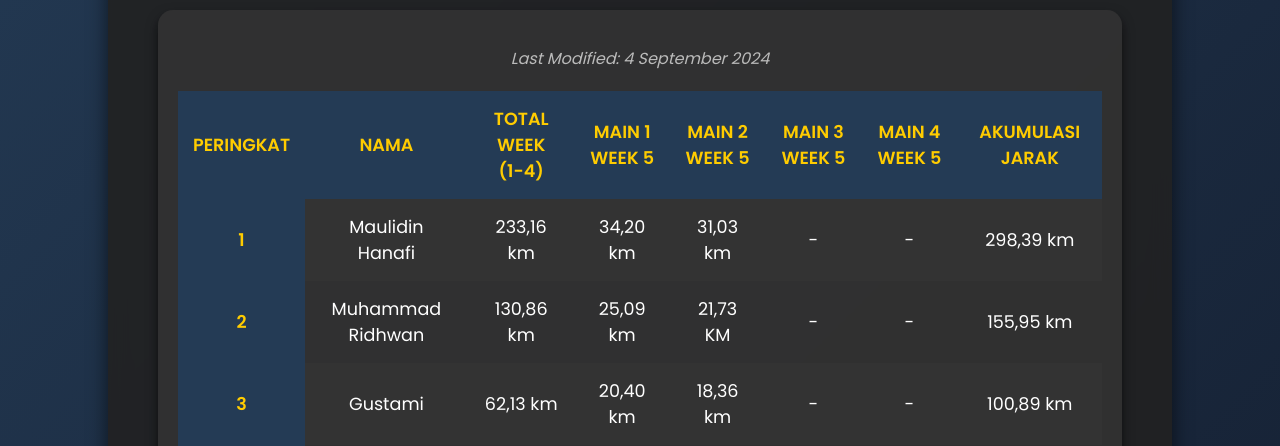
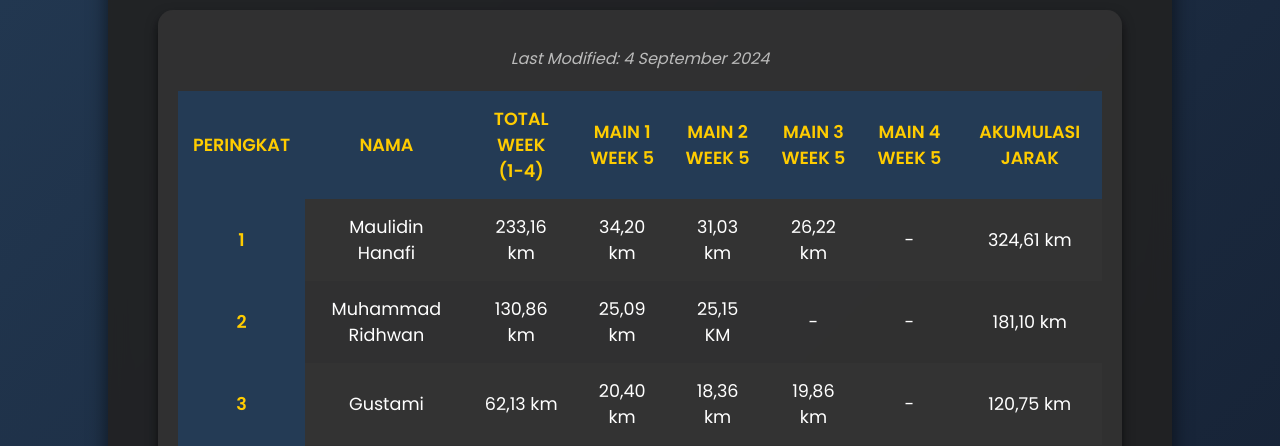
Before and after one commit to OilMovefit/Sebuse-OIL-MOVEFIT, a plain HTML site: page sepeda-male.html in a window 1280 px wide. Shown: the part 354-800 px from the top of the page. Drawn offline with Linux system fonts and the light colour scheme.

Commit message:
Update sepeda-male.html

```diff
--- a/sepeda-male.html
+++ b/sepeda-male.html
@@ -263,19 +263,19 @@
                         <td>233,16 km</td>
                         <td>34,20 km</td>
                         <td>31,03 km</td>
+                        <td>26,22 km</td>
                         <td>-</td>
-                        <td>-</td>
-                        <td>298,39 km</td>
+                        <td>324,61 km</td>
                     </tr>
                     <tr>
                         <th>2</th>
                         <td>Muhammad Ridhwan</td>
                         <td>130,86 km</td>
                         <td>25,09 km</td>
-                        <td>21,73 KM</td>
+                        <td>25,15 KM</td>
                         <td>-</td>
                         <td>-</td>
-                        <td>155,95 km</td>
+                        <td>181,10 km</td>
                     </tr>
                     <tr>
                         <th>3</th>
@@ -283,9 +283,9 @@
                         <td>62,13 km</td>
                         <td>20,40 km</td>
                         <td>18,36 km</td>
+                        <td>19,86 km</td>
                         <td>-</td>
-                        <td>-</td>
-                        <td>100,89 km</td>
+                        <td>120,75 km</td>
                     </tr>
                     <tr>
                         <th>4</th>
```
